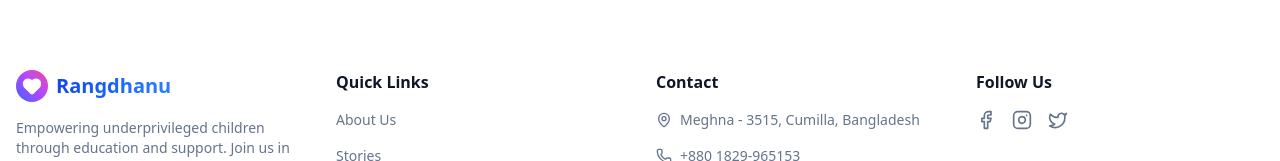
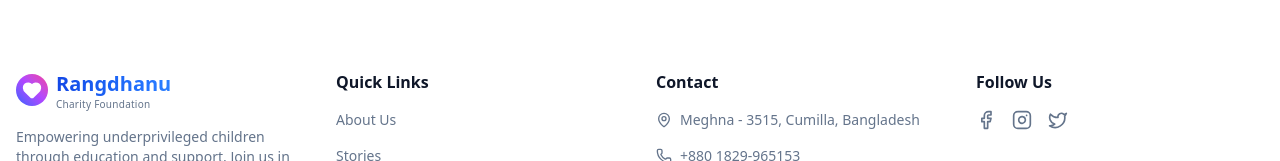
Before and after one commit to rangdhanu-charity/rangdhanu-charity, a Next.js app: page / in a window 1280 px wide. Shown: the part 3046-3207 px from the top of the page. Built offline with nearby package versions, Linux system fonts and the light colour scheme; no server answers; the database is empty.

Commit message:
fix: sync footer logo add Logo to admin sidebar dynamic favicon

```diff
--- a/src/app/admin/layout.tsx
+++ b/src/app/admin/layout.tsx
@@ -5,7 +5,7 @@ import { useRouter } from "next/navigation";
 import { useEffect, useState } from "react";
 import Link from "next/link";
 import { Button } from "@/components/ui/button";
-import { Heart, LayoutDashboard, FolderOpen, Users, LogOut, BarChart3, MessageSquareQuote, Trash2, Settings, Megaphone, BookOpen, ChevronDown, ChevronRight } from "lucide-react";
+import { Heart, LayoutDashboard, FolderOpen, Users, LogOut, BarChart3, MessageSquareQuote, Trash2, Settings, Megaphone, BookOpen, ChevronDown, ChevronRight, ImageIcon } from "lucide-react";
 import { cn } from "@/lib/utils";
 import { usePathname } from "next/navigation";
 import { collection, query, where, onSnapshot } from "firebase/firestore";
@@ -13,6 +13,7 @@ import { db } from "@/lib/firebase";
 import { FinanceProvider } from "@/lib/finance-context";
 import { SettingsProvider } from "@/lib/settings-context";
 import { Coins, PiggyBank, FileText, Library } from "lucide-react";
+
 
 export default function AdminLayout({
     children,
@@ -77,7 +78,9 @@ export default function AdminLayout({
                 { href: "/admin/banner", label: "Public Banner", icon: Megaphone },
                 { href: "/admin/stories", label: "Stories", icon: BookOpen },
                 { href: "/admin/projects", label: "Projects", icon: FolderOpen },
+                { href: "/admin/logo", label: "Organisation Logo", icon: ImageIcon },
             ]
+
         },
         { href: "/admin/collections", label: "Collections", icon: Coins },
         { href: "/admin/finance", label: "Finance", icon: PiggyBank },
--- /dev/null
+++ b/src/app/api/favicon/route.ts
@@ -0,0 +1,21 @@
+import { NextResponse } from "next/server";
+import { doc, getDoc } from "firebase/firestore";
+import { db } from "@/lib/firebase";
+
+// GET /api/favicon — redirects to the current org logo, or returns 404
+export async function GET() {
+    try {
+        const docRef = doc(db, "system_settings", "general");
+        const snap = await getDoc(docRef);
+        const logoURL: string = snap.exists() ? (snap.data()?.orgLogoURL || "") : "";
+
+        if (logoURL) {
+            // Redirect browser to the actual image URL
+            return NextResponse.redirect(logoURL, { status: 302 });
+        }
+    } catch (e) {
+        console.error("favicon route error:", e);
+    }
+    // Fallback: 204 No Content (browser will keep previous favicon)
+    return new NextResponse(null, { status: 204 });
+}
--- a/src/app/layout.tsx
+++ b/src/app/layout.tsx
@@ -27,7 +27,13 @@ const geistMono = Geist_Mono({
 export const metadata: Metadata = {
   title: "Rangdhanu Charity Foundation",
   description: "Supporting underprivileged children, especially helping them continue their education.",
+  icons: {
+    icon: [
+      { url: "/api/favicon", type: "image/png" },
+    ],
+  },
 };
+
 
 export default function RootLayout({
   children,
--- a/src/components/layout/footer.tsx
+++ b/src/components/layout/footer.tsx
@@ -1,19 +1,34 @@
+"use client";
+
 import Link from "next/link";
 import { Facebook, Instagram, Twitter, Mail, MapPin, Phone, Heart } from "lucide-react";
+import { useSettings } from "@/lib/settings-context";
 
 export function Footer() {
+    const { settings } = useSettings();
+    const orgLogoURL = settings?.orgLogoURL || "";
+
     return (
         <footer className="w-full border-t bg-background">
             <div className="container px-4 py-12 md:py-24 lg:py-32">
                 <div className="grid gap-8 lg:grid-cols-4 md:grid-cols-2">
                     <div className="flex flex-col gap-4">
                         <Link href="/" className="flex items-center gap-2 font-bold text-xl text-primary">
-                            <div className="relative flex h-8 w-8 items-center justify-center rounded-full bg-gradient-to-tr from-blue-600 via-purple-500 to-pink-500 text-white">
-                                <Heart className="h-5 w-5 fill-current" />
+                            <div className="relative flex h-8 w-8 items-center justify-center rounded-full bg-gradient-to-tr from-blue-600 via-purple-500 to-pink-500 text-white overflow-hidden shrink-0">
+                                {orgLogoURL ? (
+                                    <img src={orgLogoURL} alt="Rangdhanu Logo" className="h-full w-full object-cover" />
+                                ) : (
+                                    <Heart className="h-5 w-5 fill-current" />
+                                )}
                             </div>
-                            <span className="bg-gradient-to-r from-blue-700 to-blue-500 bg-clip-text text-transparent">
-                                Rangdhanu
-                            </span>
+                            <div className="flex flex-col leading-tight">
+                                <span className="bg-gradient-to-r from-blue-700 to-blue-500 bg-clip-text text-transparent text-xl font-bold">
+                                    Rangdhanu
+                                </span>
+                                <span className="text-[10px] font-medium tracking-wide text-muted-foreground whitespace-nowrap">
+                                    Charity Foundation
+                                </span>
+                            </div>
                         </Link>
                         <p className="text-sm text-muted-foreground">
                             Empowering underprivileged children through education and support.
```
